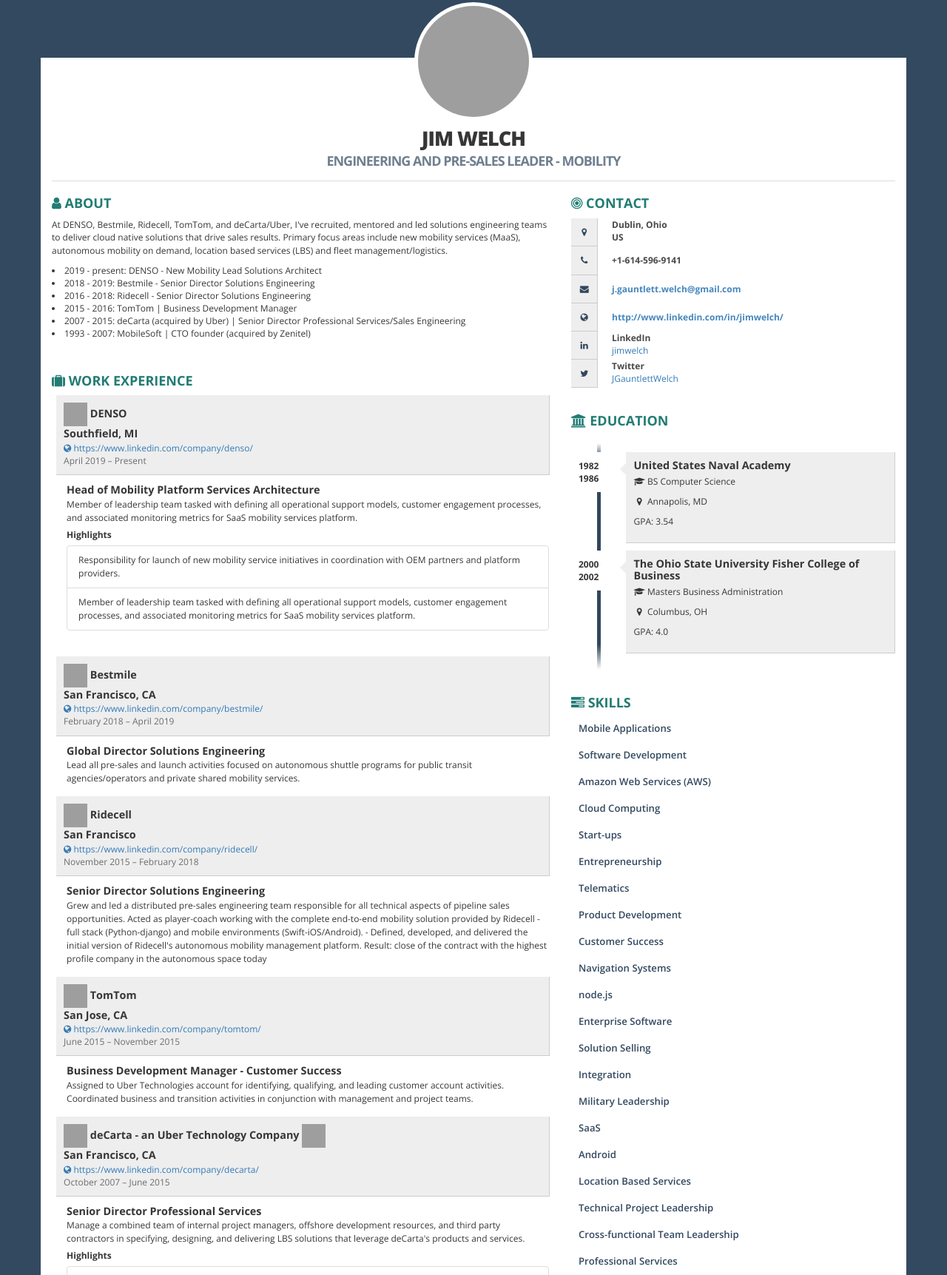
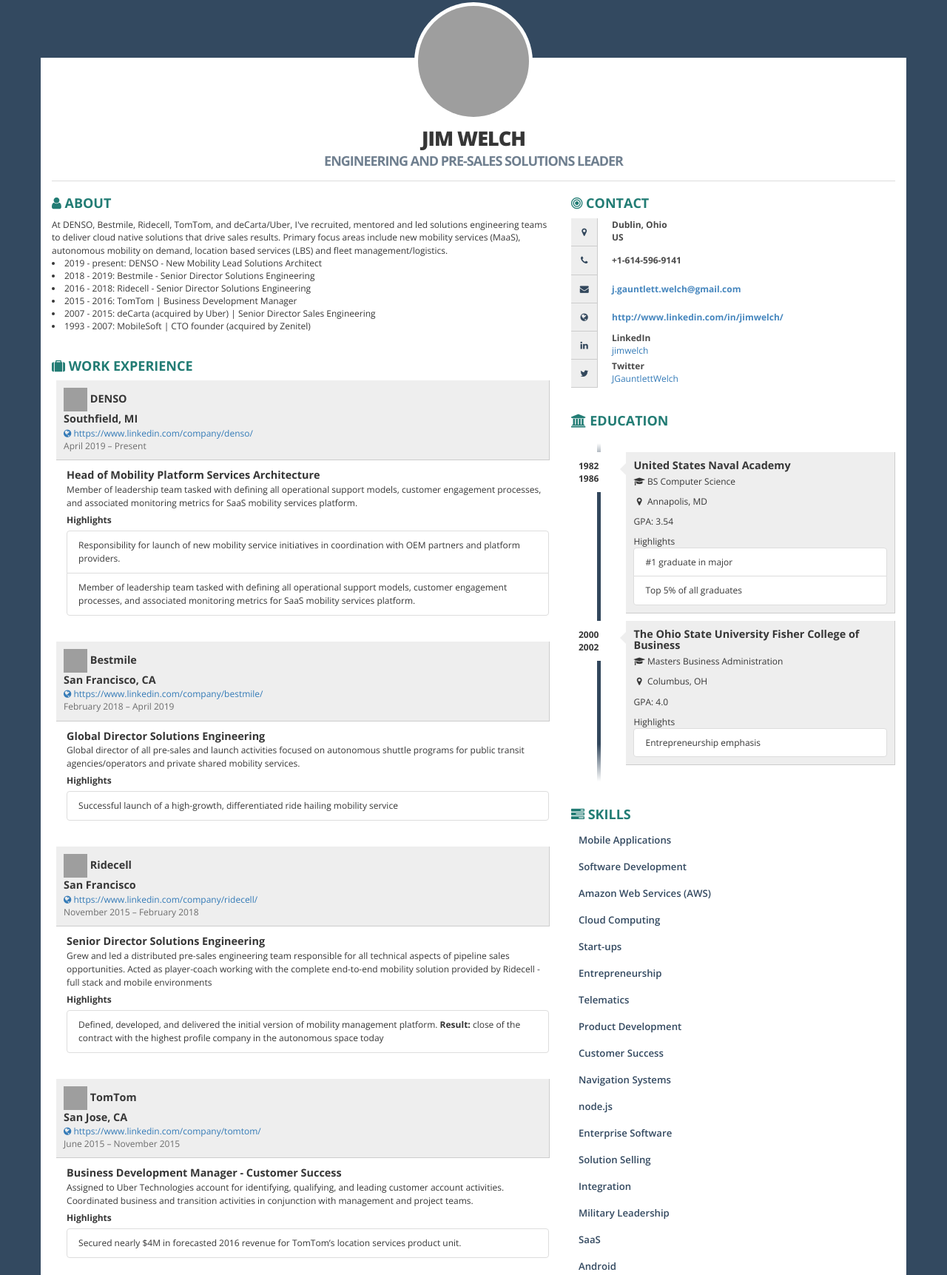
Before and after one commit to mbsoft/jwelchResumeNet, a website: page index.html in a window 1280 px wide. Shown: the part 2-1725 px from the top of the page at 74% size. Drawn offline with nearby package versions, Linux system fonts and the light colour scheme; grey boxes are pictures that could not be loaded.

Commit message:
Update index.html

```diff
--- a/index.html
+++ b/index.html
@@ -475,7 +475,7 @@
               <img src="https:&#x2F;&#x2F;media-exp1.licdn.com&#x2F;dms&#x2F;image&#x2F;C4E03AQFJdRo5PzWRMA&#x2F;profile-displayphoto-shrink_400_400&#x2F;0&#x2F;1557428179563?e&#x3D;1616630400&amp;v&#x3D;beta&amp;t&#x3D;cK_FKk6ChWYaSqXlmGEMbB38dEm5v9wlx_x4Dy2Pj0k" alt="avatar">
             </div>
             <div id="text-header" >
-              <h1>Jim Welch<br><span>Engineering and Pre-Sales Leader - Mobility</span></h1>
+              <h1>Jim Welch<br><span>Engineering and Pre-Sales Solutions Leader</span></h1>
             </div>
           </div>
         </div>
@@ -485,7 +485,7 @@
           <!-- ABOUT ME -->
           <div class="box">
             <h2><i class="fa fa-user ico"></i> About</h2>
-            <p>At DENSO, Bestmile, Ridecell, TomTom, and deCarta/Uber, I've recruited, mentored and led solutions engineering teams to deliver cloud native solutions that drive sales results. Primary focus areas include new mobility services (MaaS), autonomous mobility on demand, location based services (LBS) and fleet management/logistics. <span><li>2019 - present: DENSO - New Mobility Lead Solutions Architect<li>2018 - 2019: Bestmile - Senior Director Solutions Engineering<li>2016 - 2018: Ridecell - Senior Director Solutions Engineering<li>2015 - 2016:  TomTom | Business Development Manager<li>2007 - 2015:  deCarta (acquired by Uber) | Senior Director Professional Services/Sales Engineering<li>1993 - 2007:  MobileSoft  | CTO founder  (acquired by Zenitel)</span></p>
+            <span>At DENSO, Bestmile, Ridecell, TomTom, and deCarta/Uber, I've recruited, mentored and led solutions engineering teams to deliver cloud native solutions that drive sales results. Primary focus areas include new mobility services (MaaS), autonomous mobility on demand, location based services (LBS) and fleet management/logistics. <span><li>2019 - present: DENSO - New Mobility Lead Solutions Architect<li>2018 - 2019: Bestmile - Senior Director Solutions Engineering<li>2016 - 2018: Ridecell - Senior Director Solutions Engineering<li>2015 - 2016:  TomTom | Business Development Manager<li>2007 - 2015:  deCarta (acquired by Uber) | Senior Director Sales Engineering<li>1993 - 2007:  MobileSoft  | CTO founder  (acquired by Zenitel)</span></span>
           </div>
           <!-- WORK EXPERIENCE -->
           <div class="box">
@@ -530,7 +530,11 @@
                   <div class="job-details col-xs-11">
                     <div class="profession">Global Director Solutions Engineering</div>
                     <div class="description">
-                      Lead all pre-sales and launch activities focused on autonomous shuttle programs for public transit agencies/operators and private shared mobility services.
+                      Global director of all pre-sales and launch activities focused on autonomous shuttle programs for public transit agencies/operators and private shared mobility services.
+                      <div class="highlights">Highlights</div>
+                      <ul class="list-group">
+                        <li class="list-group-item">Successful launch of a high-growth, differentiated ride hailing mobility service</li>
+                      </ul>
                     </div>
                   </div>
                 </div>
@@ -550,9 +554,11 @@
                   <div class="job-details col-xs-11">
                     <div class="profession">Senior Director Solutions Engineering</div>
                     <div class="description">
-                      Grew and led a distributed pre-sales engineering team responsible for all technical aspects of pipeline sales opportunities. Acted as player-coach working with the complete end-to-end mobility solution provided by Ridecell - full stack (Python-django) and mobile environments (Swift-iOS/Android).
-
-- Defined, developed, and delivered the initial version of Ridecell's autonomous mobility management platform. Result: close of the contract with the highest profile company in the autonomous space today
+                      Grew and led a distributed pre-sales engineering team responsible for all technical aspects of pipeline sales opportunities. Acted as player-coach working with the complete end-to-end mobility solution provided by Ridecell - full stack and mobile environments
+                      <div class="highlights">Highlights</div>
+                      <ul class="list-group">
+                        <li class="list-group-item"> Defined, developed, and delivered the initial version of mobility management platform. <b>Result:</b> close of the contract with the highest profile company in the autonomous space today</li>
+                      </ul>
                     </div>
                   </div>
                 </div>
@@ -573,6 +579,10 @@
                     <div class="profession">Business Development Manager - Customer Success</div>
                     <div class="description">
                       Assigned to Uber Technologies account for identifying, qualifying, and leading customer account activities. Coordinated business and transition activities in conjunction with management  and project teams.
+                      <div class="highlights">Highlights</div>
+                      <ul class="list-group">
+                        <li class="list-group-item">Secured nearly $4M in forecasted 2016 revenue for TomTom’s location services product unit.</li>
+                      </ul>
                     </div>
                   </div>
                 </div>
@@ -721,6 +731,11 @@
                   <p>
                     GPA: 3.54
                   </p>
+                    <div>Highlights</div>
+                    <ul class="list-group">
+                      <li class="list-group-item">#1 graduate in major</li>
+                      <li class="list-group-item">Top 5% of all graduates</li>
+                    </ul>
                 </div>
               </li>
               <li>
@@ -733,6 +748,10 @@
                   <p>
                     GPA: 4.0
                   </p>
+                    <div>Highlights</div>
+                    <ul class="list-group">
+                      <li class="list-group-item">Entrepreneurship emphasis</li>
+                    </ul>
                 </div>
               </li>
             </ul>
```
